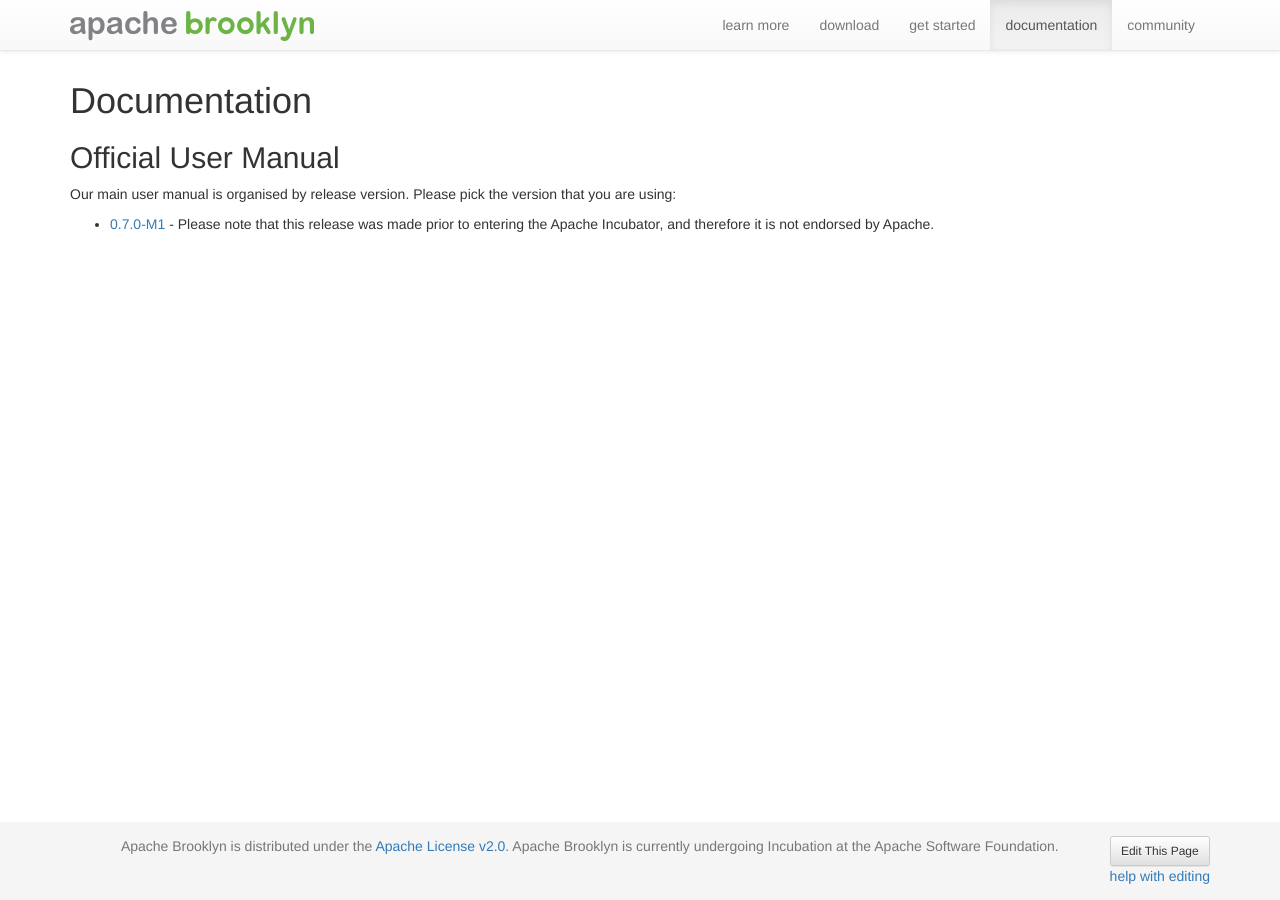
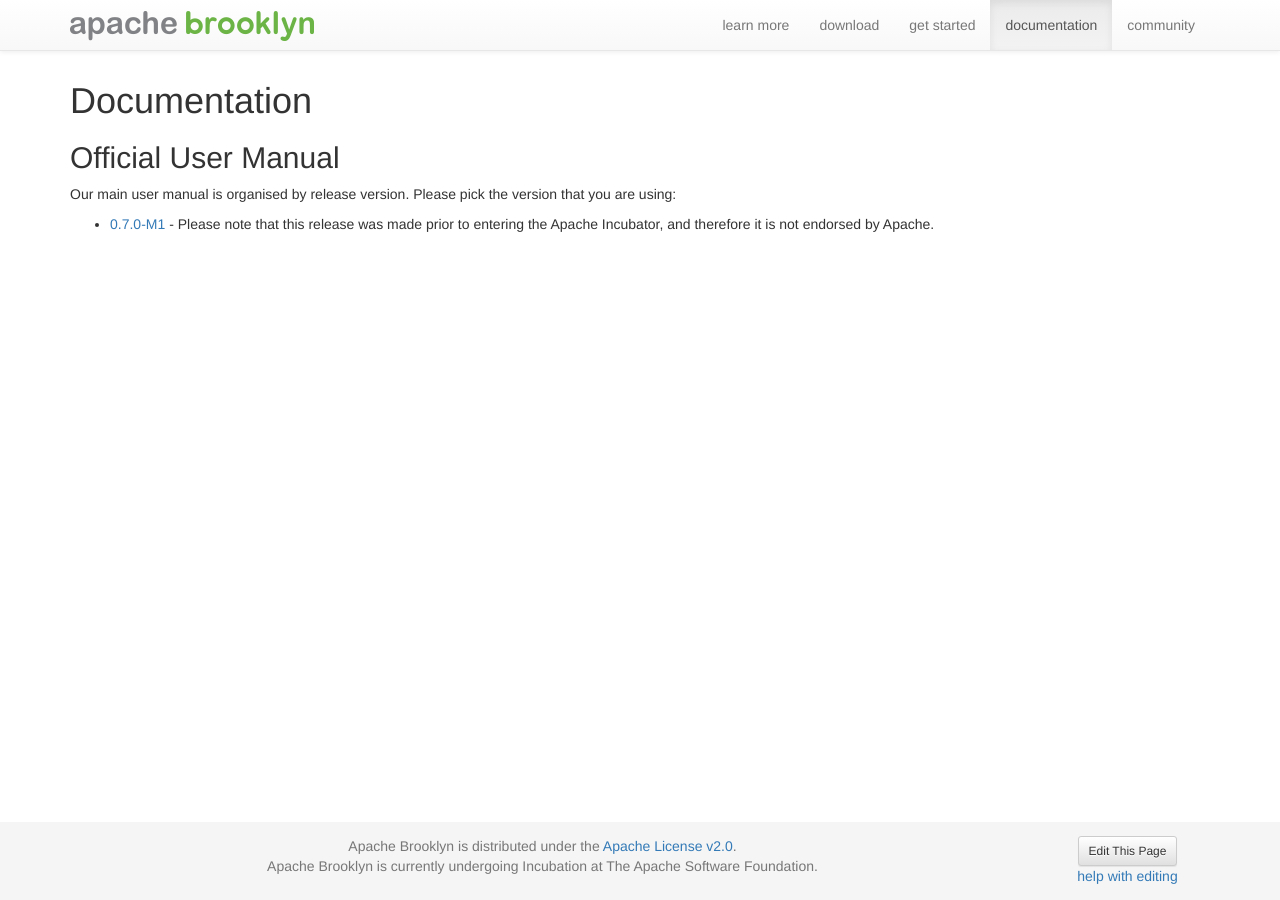
Before and after one commit to apache/incubator-brooklyn-site, a Jekyll site: the page built from documentation.md, in a window 1280 px wide. Built offline with Jekyll 4.4.1, drawn with Linux system fonts in a browser that asks for light colours; nearby versions of some CDN libraries.

Commit message:
Minor changes to page footers
Adds 'Edit This Page' to the homepage. Uses CSStables rather than
floats. No change to actual content.

```diff
--- a/_layouts/normal.html
+++ b/_layouts/normal.html
@@ -8,11 +8,19 @@
 
 <div id="footer">
     <div class="container">
-        <div style="float:right; text-align:center">
-            <a class="btn btn-sm btn-default" href="https://github.com/apache/incubator-brooklyn-site/edit/master/{{ page.path }}">Edit This Page</a>
-            <br />
-            <a href="https://brooklyn.incubator.apache.org/community/how-to-contribute-docs.html">help with editing</a>
+        <div class="row">
+            <div class="col-md-10 text-muted">
+                Apache Brooklyn is distributed under the <a href="http://www.apache.org/licenses/LICENSE-2.0">Apache
+                License v2.0</a>.
+                <br />
+                Apache Brooklyn is currently undergoing Incubation at The Apache Software
+                Foundation.
+            </div>
+            <div class="col-md-2">
+                <a class="btn btn-sm btn-default" href="https://github.com/apache/incubator-brooklyn-site/edit/master/{{ page.path }}">Edit This Page</a>
+                <br />
+                <a href="https://brooklyn.incubator.apache.org/community/how-to-contribute-docs.html">help with editing</a>
+            </div>
         </div>
-        <p class="text-muted">Apache Brooklyn is distributed under the <a href="http://www.apache.org/licenses/LICENSE-2.0">Apache License v2.0</a>. Apache Brooklyn is currently undergoing Incubation at the Apache Software Foundation.</p>
     </div>
 </div>
```
Also changed, not shown: _layouts/homepage.html (+12 -4 lines).
